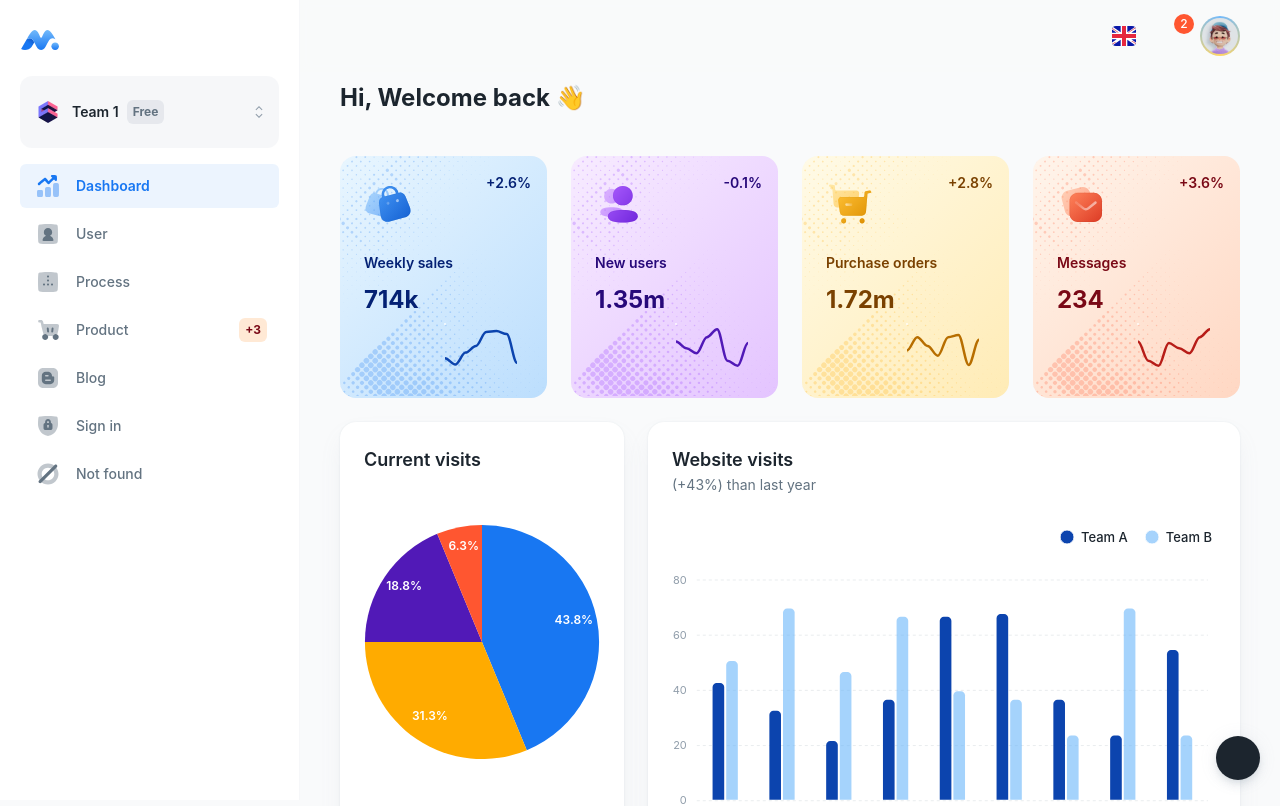
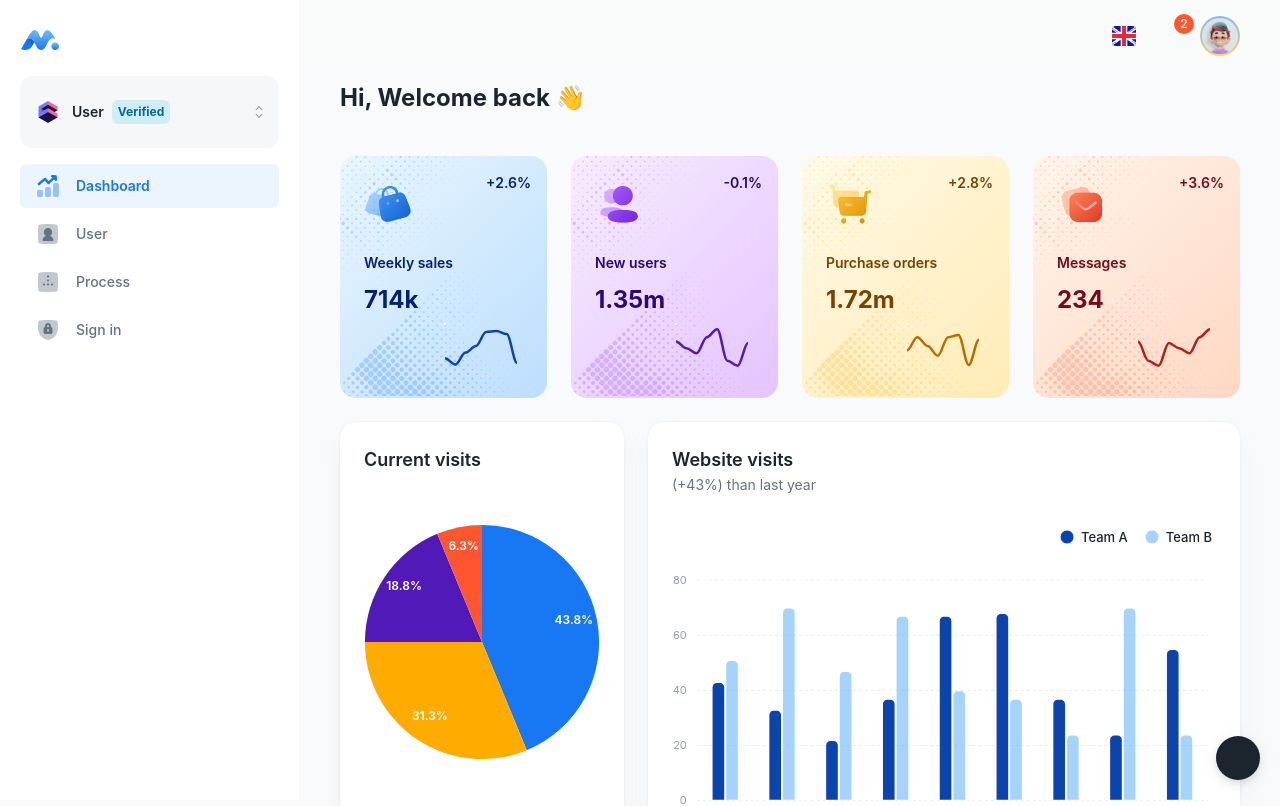
Before and after one commit to hariketsheth/sg-cloud-suggestor, a React (Vite) app: page / in a window 1280 px wide. Shown: the top 806 px of the page. Built offline with nearby package versions, Linux system fonts and the light colour scheme; some icons are missing.

Commit message:
feat: Updated User Roles 🥰

```diff
--- a/src/app.tsx
+++ b/src/app.tsx
@@ -19,7 +19,7 @@ export default function App() {
     <Fab
       size="medium"
       aria-label="Github"
-      href="https://github.com/minimal-ui-kit/material-kit-react"
+      href="https://github.com/hariketsheth/sg-cloud-suggestor"
       sx={{
         zIndex: 9,
         right: 20,
--- a/src/layouts/config-nav-dashboard.tsx
+++ b/src/layouts/config-nav-dashboard.tsx
@@ -23,6 +23,7 @@ export const navData = [
   path: '/process',
   icon: icon('ic-process'),
 },
+/*
   {
     title: 'Product',
     path: '/products',
@@ -38,14 +39,10 @@ export const navData = [
     path: '/blog',
     icon: icon('ic-blog'),
   },
+  */
   {
     title: 'Sign in',
     path: '/sign-in',
     icon: icon('ic-lock'),
-  },
-  {
-    title: 'Not found',
-    path: '/404',
-    icon: icon('ic-disabled'),
-  },
+  }
 ];
--- a/src/layouts/config-nav-workspace.tsx
+++ b/src/layouts/config-nav-workspace.tsx
@@ -3,20 +3,14 @@
 export const _workspaces = [
   {
     id: 'team-1',
-    name: 'Team 1',
+    name: 'User',
     logo: `/assets/icons/workspaces/logo-1.webp`,
-    plan: 'Free',
+    plan: 'Verified',
   },
   {
     id: 'team-2',
-    name: 'Team 2',
+    name: 'Admin',
     logo: `/assets/icons/workspaces/logo-2.webp`,
-    plan: 'Pro',
-  },
-  {
-    id: 'team-3',
-    name: 'Team 3',
-    logo: `/assets/icons/workspaces/logo-3.webp`,
-    plan: 'Pro',
+    plan: 'root',
   },
 ];
```
